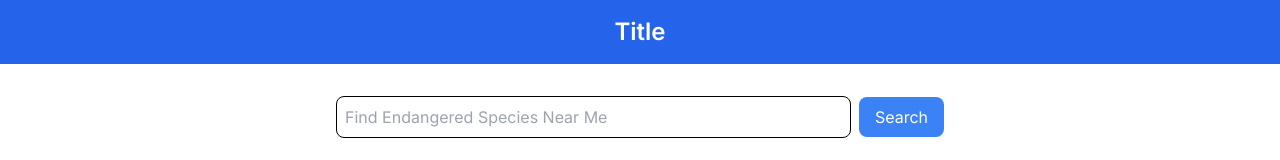
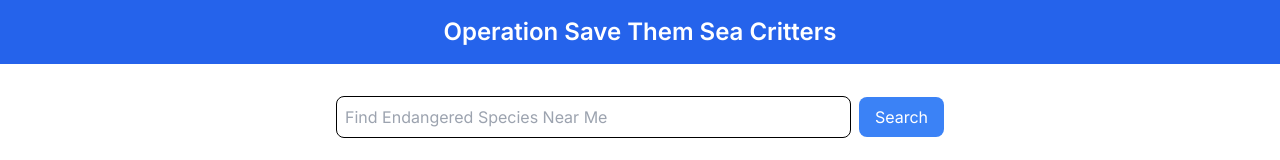
Before and after one commit to Alanl101/nasa-proto, a Next.js app: page / in a window 1280 px wide. Shown: the top 160 px of the page. Built offline with nearby package versions, Linux system fonts and the light colour scheme.

Commit message:
Additions :)

```diff
--- a/app/page.tsx
+++ b/app/page.tsx
@@ -34,7 +34,7 @@ export default function Home() {
     <div className="min-h-screen flex flex-col">
       {/* Title with blue background */}
       <header className="bg-blue-600 py-4 text-white text-center">
-        <h1 className="text-2xl font-semibold">Title</h1>
+        <h1 className="text-2xl font-semibold">Operation Save Them Sea Critters</h1>
       </header>
 
       {/* Search bar */}
```
